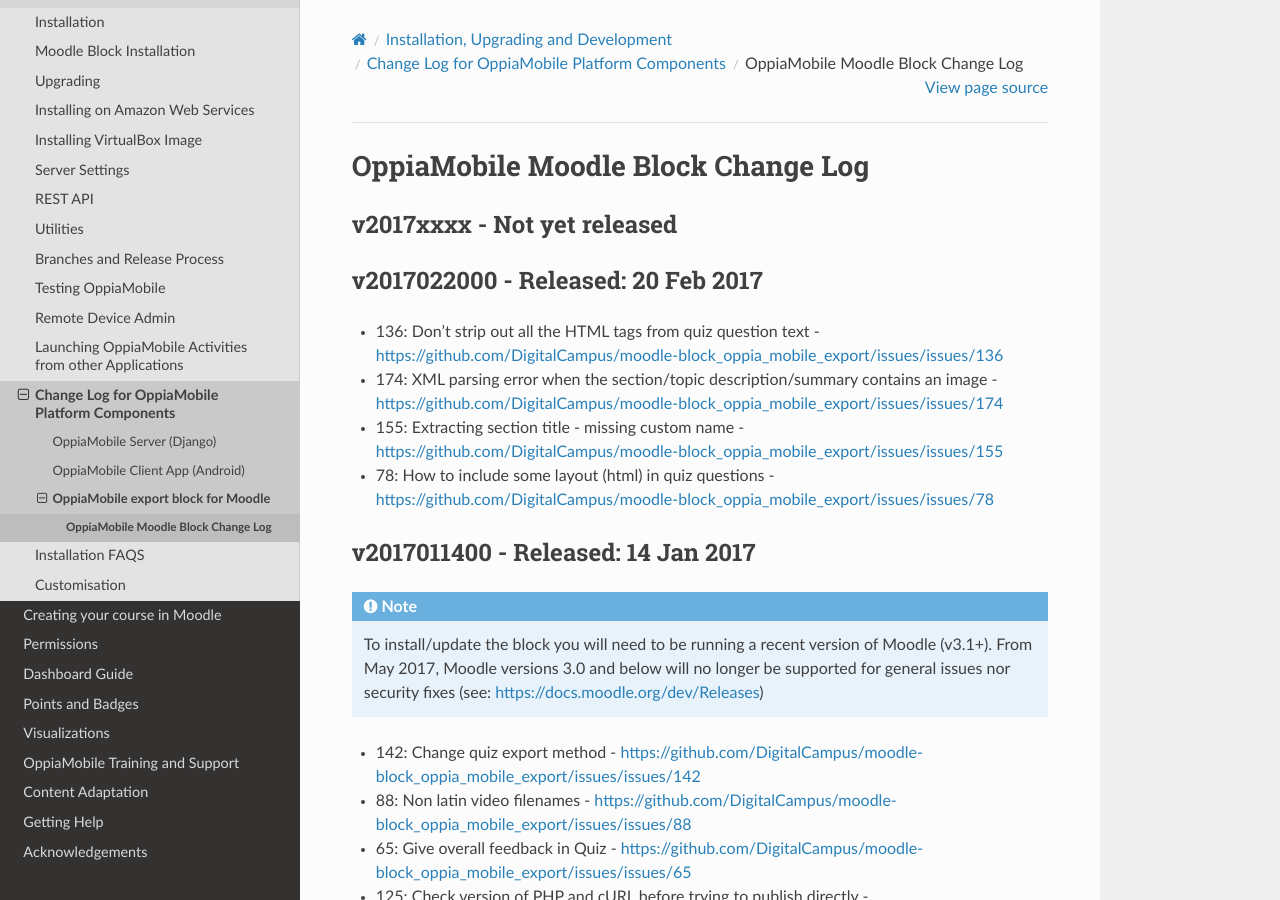
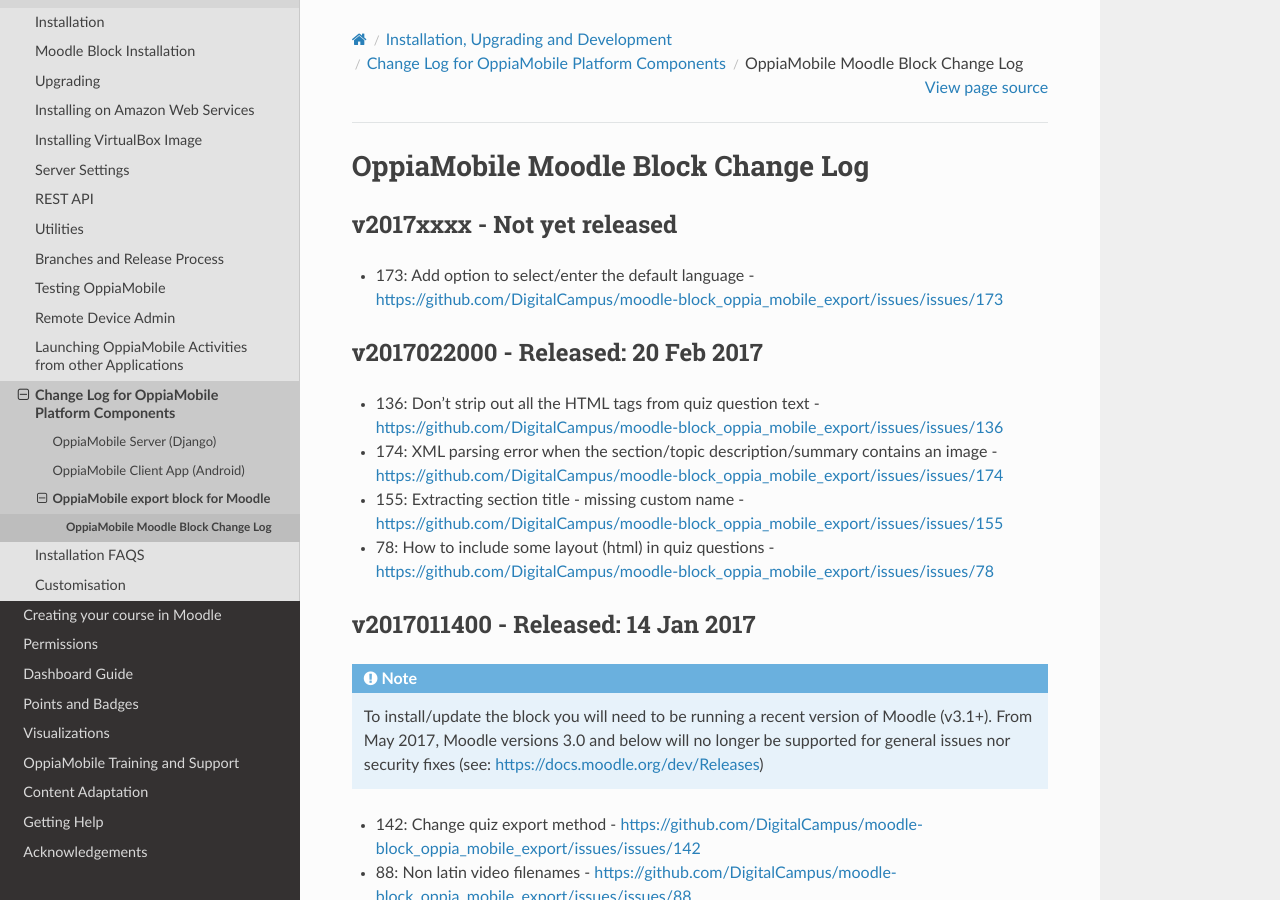
Before and after one commit to DigitalCampus/django-oppia, a Sphinx documentation site: the page built from docs/dev/changelog_moodleblock.rst, in a window 1280 px wide and 900 px high. Built offline with Sphinx 7.4.7 and the Read the Docs theme 2.0.0, drawn with Linux system fonts in a browser that asks for light colours; the version number is read from the project's files by our own code.

Commit message:
update docs

```diff
--- a/docs/dev/changelog_moodleblock.rst
+++ b/docs/dev/changelog_moodleblock.rst
@@ -7,6 +7,7 @@
 v2017xxxx - Not yet released
 -------------------------------------
 
+* 173: Add option to select/enter the default language - https://github.com/DigitalCampus/moodle-block_oppia_mobile_export/issues/issues/173
 
 
 .. _blockv2017022000:
```
